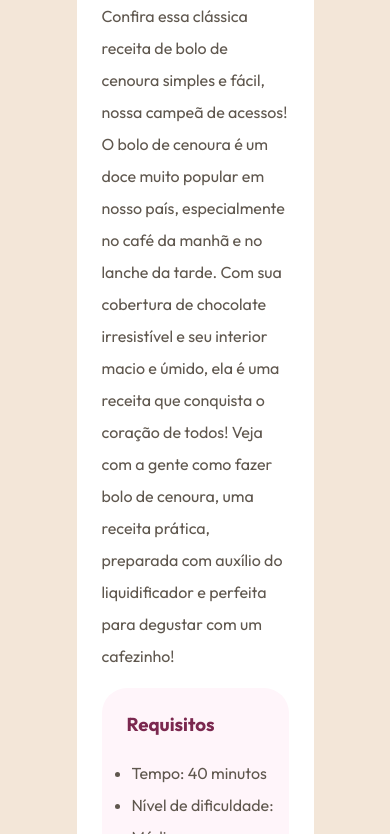
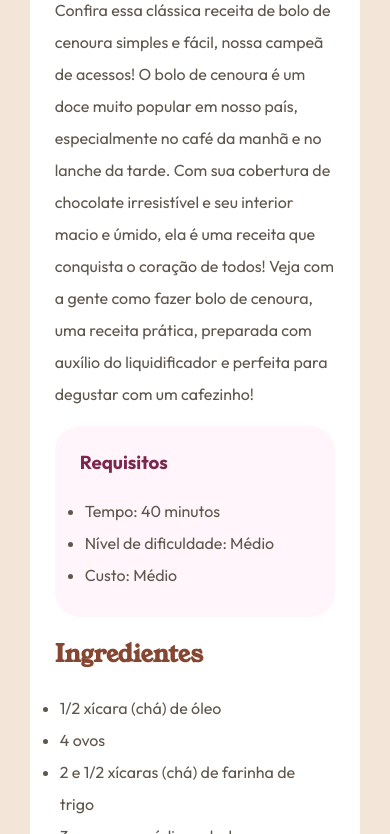
Before and after one commit to VinnyDeDeus/pagina-de-receita, a plain HTML site: page index.html in a window 390 px wide. Shown: the part 334-1168 px from the top of the page. Drawn offline with Linux system fonts and the light colour scheme.

Commit message:
Update styles.css

```diff
--- a/css/styles.css
+++ b/css/styles.css
@@ -66,7 +66,7 @@ a {
 
 @media (max-width: 500px) {
     .content {
-        max-width: 75%;
+        width: 75%;
         padding: 25px 25px 5px 25px;
     }
     ul {
```
